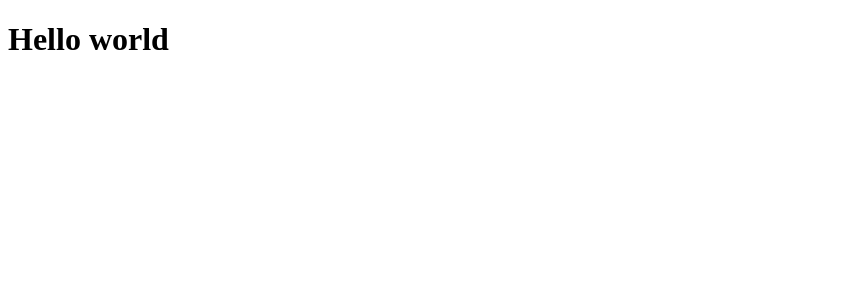
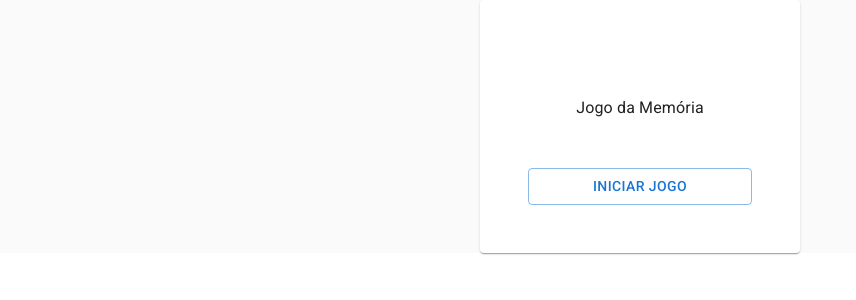
Before and after one commit to M4ster3001/memory-game, a React (Create React App) app: page / in a window 1280 px wide. Shown: the top 300 px of the page, without its empty margins (0-856 px from the left). Built offline with nearby package versions, Linux system fonts and the light colour scheme.

Commit message:
add Dashboard

```diff
--- a/package.json
+++ b/package.json
@@ -5,7 +5,6 @@
   "dependencies": {
     "@emotion/react": "^11.9.3",
     "@emotion/styled": "^11.9.3",
-    "@material-ui/core": "^4.12.4",
     "@mui/icons-material": "^5.8.4",
     "@mui/material": "^5.9.2",
     "@testing-library/jest-dom": "^5.14.1",
--- /dev/null
+++ b/src/components/Dashboard/Dashboard.tsx
@@ -0,0 +1,18 @@
+import { Grid, styled } from '@mui/material'
+import { ReactNode } from 'react'
+
+type DashboardProps = {
+  children: ReactNode
+}
+
+const GridRoot = styled(Grid)({
+  backgroundColor: '#fafafa',
+  alignItems: 'center',
+  justifyContent: 'center'
+})
+
+const Dashboard = ({ children }: DashboardProps) => {
+  return <GridRoot container>{children}</GridRoot>
+}
+
+export default Dashboard
--- /dev/null
+++ b/src/components/Dashboard/DashboardButton.tsx
@@ -0,0 +1,20 @@
+import { Button, styled } from '@mui/material'
+import { ReactNode } from 'react'
+
+type DashboardButtonProps = {
+  children: ReactNode
+}
+
+const DButton = styled(Button)({
+  blockSize: 'large'
+})
+
+const DashboardButton = ({ children }: DashboardButtonProps) => {
+  return (
+    <DButton variant="outlined" color="primary" fullWidth>
+      {children}
+    </DButton>
+  )
+}
+
+export default DashboardButton
--- /dev/null
+++ b/src/components/Dashboard/DashboardMenu.tsx
@@ -0,0 +1,27 @@
+import { Paper, styled, Typography } from '@mui/material'
+import { ReactNode } from 'react'
+
+type DashboardMenuProps = {
+  children: ReactNode
+  title: string
+}
+
+const DPaper = styled(Paper)(({ theme }) => ({
+  padding: theme.spacing(6)
+}))
+
+const DTypography = styled(Typography)(({ theme }) => ({
+  padding: theme.spacing(6)
+}))
+
+const DashboardMenu = ({ children, title }: DashboardMenuProps) => {
+  return (
+    <DPaper>
+      <DTypography>{title}</DTypography>
+
+      {children}
+    </DPaper>
+  )
+}
+
+export default DashboardMenu
--- /dev/null
+++ b/src/components/index.ts
@@ -0,0 +1,5 @@
+import Dashboard from './Dashboard/Dashboard'
+import DashboardMenu from './Dashboard/DashboardMenu'
+import DashboardButton from './Dashboard/DashboardButton'
+
+export { Dashboard, DashboardMenu, DashboardButton }
--- a/src/container/App.tsx
+++ /dev/null
@@ -1,10 +0,0 @@
-import { BrowserRouter } from 'react-router-dom'
-import AppRoutes from './routes'
-
-const App = () => (
-  <BrowserRouter>
-    <AppRoutes />
-  </BrowserRouter>
-)
-
-export default App
--- a/src/container/Home/index.tsx
+++ /dev/null
@@ -1,3 +0,0 @@
-const Home = () => <h1>Hello world</h1>
-
-export default Home
--- /dev/null
+++ b/src/containers/App.tsx
@@ -0,0 +1,14 @@
+import { CssBaseline } from '@mui/material'
+import { BrowserRouter } from 'react-router-dom'
+import AppRoutes from './routes'
+
+const App = () => (
+  <>
+    <CssBaseline />
+    <BrowserRouter>
+      <AppRoutes />
+    </BrowserRouter>
+  </>
+)
+
+export default App
--- /dev/null
+++ b/src/containers/Home/index.tsx
@@ -0,0 +1,13 @@
+import { Dashboard, DashboardButton, DashboardMenu } from '../../components'
+
+const Home = () => {
+  return (
+    <Dashboard>
+      <DashboardMenu title="Jogo da Memória">
+        <DashboardButton>Iniciar Jogo</DashboardButton>
+      </DashboardMenu>
+    </Dashboard>
+  )
+}
+
+export default Home
--- a/src/index.tsx
+++ b/src/index.tsx
@@ -1,6 +1,6 @@
 import React from 'react'
 import ReactDOM from 'react-dom/client'
-import App from './container/App'
+import App from './containers/App'
 import reportWebVitals from './reportWebVitals'
 
 const root = ReactDOM.createRoot(document.getElementById('root') as HTMLElement)
```
Also changed, not shown: src/containers/routes.tsx (renamed from src/container/routes.tsx), 1 other file (tests, documents, lock files or other folders).
